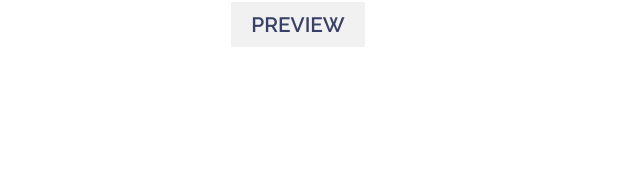
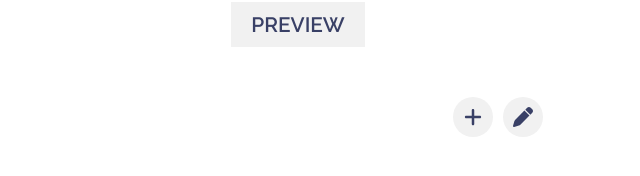
Before and after one commit to mooniiDev/cv-application, a React (Create React App) app: page / in a window 1280 px wide. Shown: the part 144-320 px from the top of the page, without its empty margins (342-982 px from the left). Built offline with nearby package versions, Linux system fonts and the light colour scheme.

Commit message:
Add GeneralInfo component, rename and update GeneralForm component

```diff
--- a/src/components/GeneralInfoForm.js
+++ b/src/components/GeneralForm.js
@@ -1,7 +1,7 @@
 // Packages Imports
 import React from 'react';
 
-class GeneralInfoForm extends React.Component {
+class GeneralForm extends React.Component {
   constructor(props) {
     super(props);
 
@@ -56,4 +56,4 @@ class GeneralInfoForm extends React.Component {
   }
 }
 
-export default GeneralInfoForm;
+export default GeneralForm;
--- /dev/null
+++ b/src/components/GeneralInfo.js
@@ -0,0 +1,25 @@
+// Packages Imports
+import React from 'react';
+
+// Components Imports
+import InfoTitle from './InfoTitle';
+import GeneralForm from './GeneralForm';
+
+class GeneralInfo extends React.Component {
+  constructor(props) {
+    super(props);
+
+    this.state = {};
+  }
+
+  render() {
+    return (
+      <div>
+        <InfoTitle />
+        <GeneralForm />
+      </div>
+    );
+  }
+}
+
+export default GeneralInfo;
--- a/src/components/Main.js
+++ b/src/components/Main.js
@@ -2,7 +2,7 @@
 import React from 'react';
 
 // Components Imports
-import GeneralInfoForm from './GeneralInfoForm';
+import GeneralInfo from './GeneralInfo';
 import PracticeForm from './PracticeForm';
 import EducationForm from './EducationForm';
 import SkillsForm from './SkillsForm';
@@ -18,7 +18,7 @@ class Main extends React.Component {
     return (
       <main id="Main">
         <input type="button" className="preview-button" value="PREVIEW" />
-        <GeneralInfoForm />
+        <GeneralInfo />
         <PracticeForm />
         <EducationForm />
         <SkillsForm />
```
